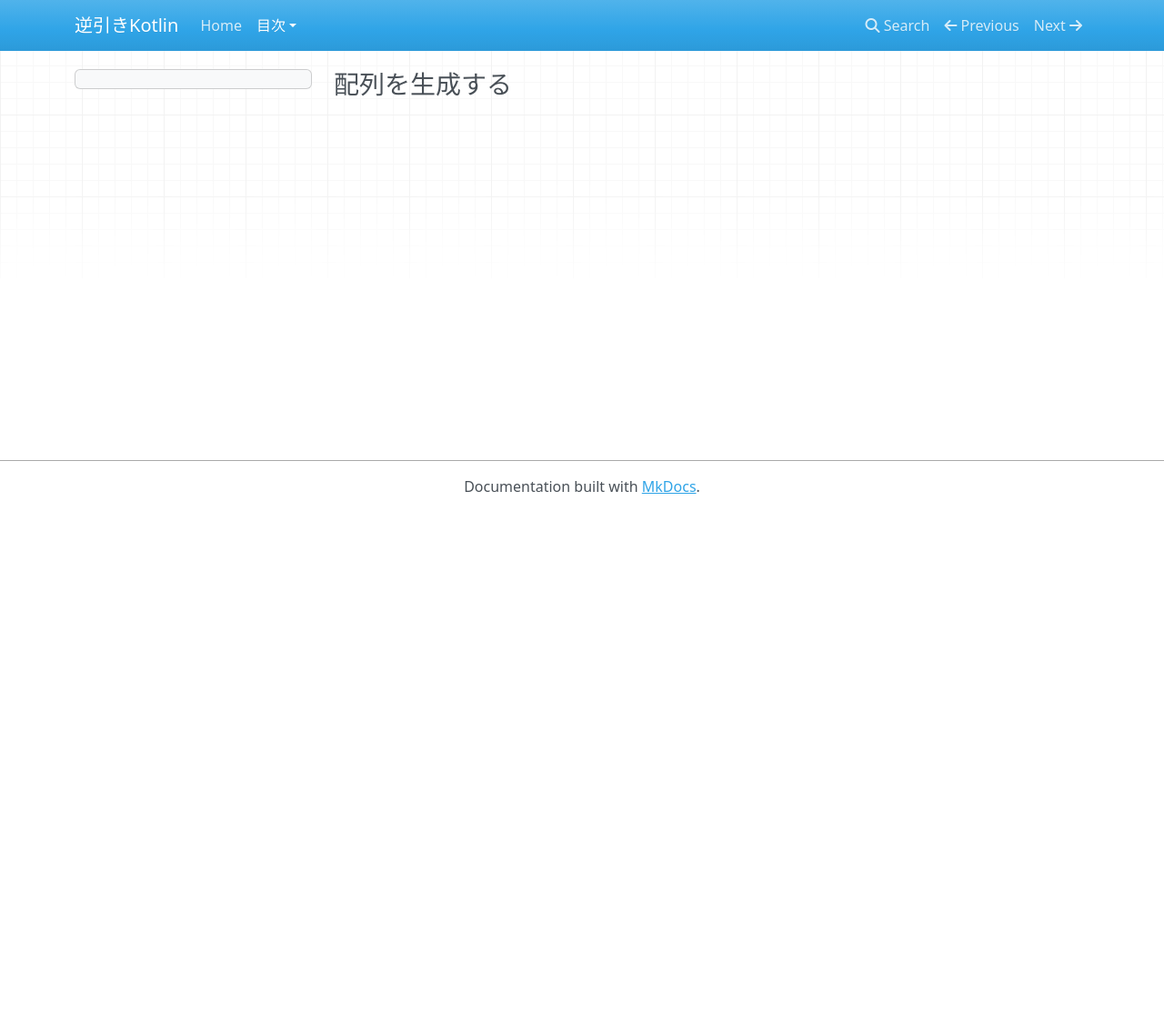
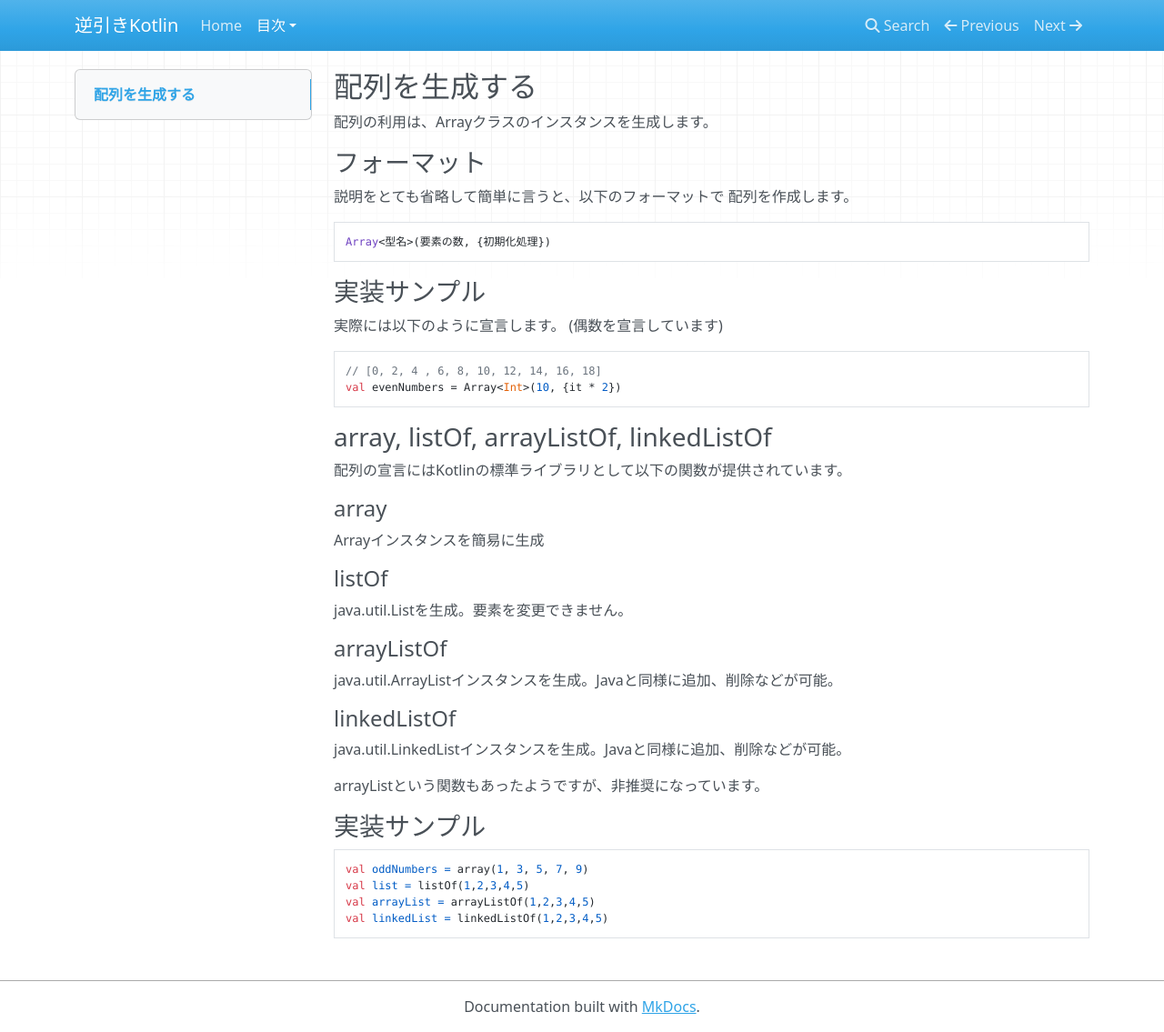
Before and after one commit to yyYank/kotlin-rev-solution, an MkDocs documentation site: the page built from docs/array.md, in a window 1280 px wide and 1135 px high. Shown: the whole window at 91% size. Built offline with MkDocs 1.6.1, drawn with Linux system fonts in a browser that asks for light colours; nearby versions of some CDN libraries; old or Windows-style settings are respelled for this version of MkDocs.

Commit message:
配列とインスタンス生成のページを追記

```diff
--- a/docs/array.md
+++ b/docs/array.md
@@ -1 +1,50 @@
-### 配列を生成する
+## 配列を生成する
+
+
+配列の利用は、Arrayクラスのインスタンスを生成します。
+
+
+### フォーマット
+
+説明をとても省略して簡単に言うと、以下のフォーマットで
+配列を作成します。
+
+    Array<型名>(要素の数, {初期化処理})
+
+
+### 実装サンプル
+
+実際には以下のように宣言します。
+(偶数を宣言しています)
+
+    // [0, 2, 4 , 6, 8, 10, 12, 14, 16, 18]
+    val evenNumbers = Array<Int>(10, {it * 2})
+
+
+### array, listOf, arrayListOf, linkedListOf
+
+配列の宣言にはKotlinの標準ライブラリとして以下の関数が提供されています。
+
+
+
+
+
+#### array
+Arrayインスタンスを簡易に生成
+#### listOf
+java.util.Listを生成。要素を変更できません。
+#### arrayListOf
+java.util.ArrayListインスタンスを生成。Javaと同様に追加、削除などが可能。
+#### linkedListOf
+java.util.LinkedListインスタンスを生成。Javaと同様に追加、削除などが可能。
+
+arrayListという関数もあったようですが、非推奨になっています。
+
+
+
+
+### 実装サンプル
+    val oddNumbers = array(1, 3, 5, 7, 9)
+    val list = listOf(1,2,3,4,5)
+    val arrayList = arrayListOf(1,2,3,4,5)
+    val linkedList = linkedListOf(1,2,3,4,5)
```
Also changed, not shown: docs/instance.md (+27 -1 lines).
